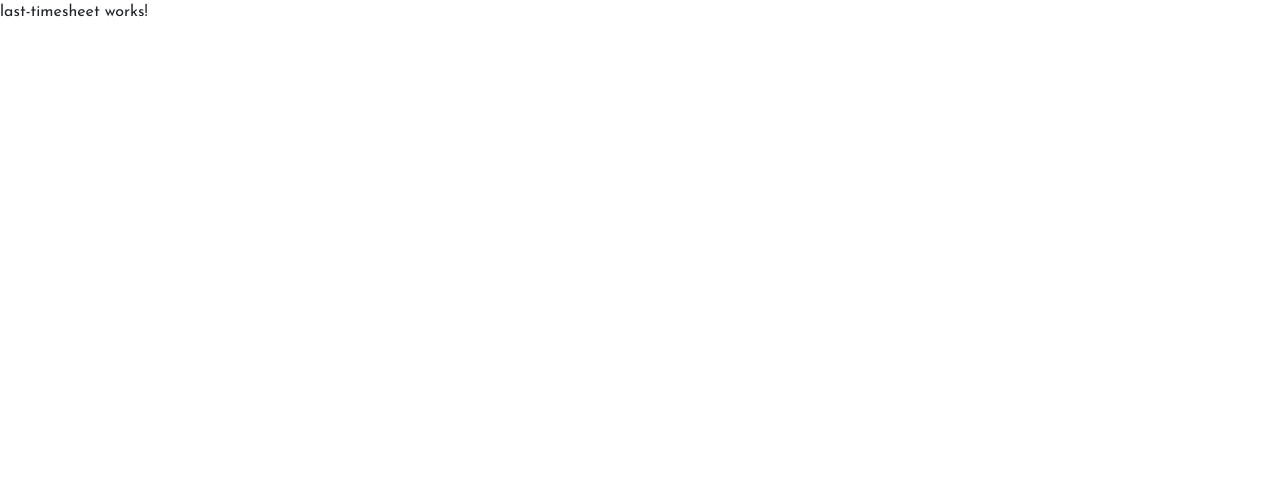
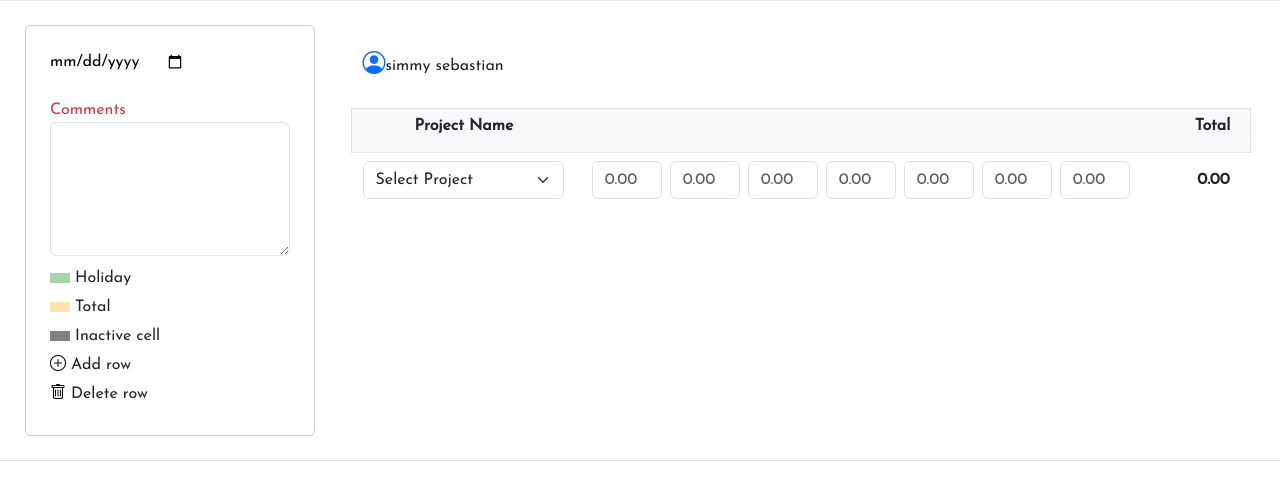
Before and after one commit to abiynne/test, an Angular app: page /last-timesheet in a window 1280 px wide. Shown: the top 500 px of the page. Built offline with nearby package versions, Linux system fonts and the light colour scheme.

Commit message:
Dynamiclly adding/removing rows & Total is calculating in each rows

```diff
--- a/src/app/components/createtimesheet/createtimesheet.component.css
+++ b/src/app/components/createtimesheet/createtimesheet.component.css
@@ -5,6 +5,10 @@
 .border {
   border: 1px solid #ccc;
   border-radius: 5px;
+}
+
+.main-custom-border{
+  width: max-content;
 }
 
 #contact-card {
--- a/src/app/components/createtimesheet/createtimesheet.component.html
+++ b/src/app/components/createtimesheet/createtimesheet.component.html
@@ -90,11 +90,14 @@
                             <i class="bi bi-person-circle text-primary" style="font-size: 23px;"></i>
                         </div>
                         <div>
-                            <h5 class="mb-0" style="padding-left: 5px" ngbPopover="{{ contactCardContent }}"
-                                popoverTitle="Contact Card" #contactCard="ngbPopover"
-                                triggers="mouseenter:showContactCard(contactCard); mouseleave:hideContactCard(contactCard)">
-                                Shinto Chandy
-                            </h5>
+                            <div class="mb-0" style="padding-left: 5px" (mouseenter)="showContactCard()"
+                                (mouseleave)="hideContactCard()">
+                                <span>
+                                    Shinto Chandy
+                                </span>
+                            </div>
+                            <div *ngIf="isContactCardVisible" [innerHTML]="contactCardContent" ngbPopover="Contact Card"
+                                popoverTitle="Contact Card" #contactCard="ngbPopover" triggers="manual"></div>
                         </div>
                     </div>
                     <div>
@@ -129,33 +132,31 @@
                         </div>
                     </div>
 
-                    <div class="row">
+                    <!-- Section for emp data entry -->
+                    <div class="row" *ngFor="let row of rows; let i = index" [id]="'row-' + i">
                         <div class="col py-2 d-flex align-items-center justify-content-center">
+
                             <select class="form-select">
-                                <option selected>Select Project</option>
-                                <option>Uprime</option>
-                                <option>Uprime R&D</option>
-                                <option>Open Therapeutics</option>
-                                <option>Shankar Distillers</option>
-                                <option>Vacations</option>
-                                <option>Holidays</option>
-                                <!-- Add more project options if needed -->
+                                <option disabled selected hidden>Select Project</option>
+                                <option *ngFor="let project of projects" [value]="project">{{ project }}</option>
                             </select>
+
                         </div>
 
                         <div class="col-8 py-2 border-right">
                             <div class="d-flex align-items-center">
                                 <!-- ngFor directive to generate the input fields dynamically instead of repeating the code multiple times -->
-                                <ng-container *ngFor="let weekDay of weekDays">
-                                    <input type="text" class="form-control mx-1" style="width: 70px;" pattern="[0-9]*"
-                                        inputmode="numeric" placeholder="0.00">
+                                <ng-container *ngFor="let weekDay of weekDays; let j = index">
+                                    <div class="col">
+                                        <input type="text" class="form-control mx-1" style="width: 70px;" pattern="[0-9]*" inputmode="numeric" placeholder="0.00" [(ngModel)]="row.hours[j]" (input)="calculateTotalSum()" />
+                                        </div>
                                 </ng-container>
                             </div>
                         </div>
 
                         <div class="col-1 py-2 d-flex flex-column align-items-center justify-content-center">
                             <div class="sum-box">
-                                <span class="fw-bold" id="totalSum">0.00</span>
+                                <span class="fw-bold" id="totalSum-{{i}}">{{ calculateRowTotal(row.hours) }}</span>
                             </div>
                         </div>
 
@@ -163,13 +164,14 @@
                             <div class="col-12 py-2 d-flex align-items-center justify-content-between">
                                 <div>
                                     <button type="button" class="btn btn-secondary btn-sm mx-2"
-                                        (click)="clearTextFields()">
+                                        (click)="clearTextFields(i)">
                                         <i class="bi bi-arrow-counterclockwise"></i>
                                     </button>
-                                    <button type="button" class="btn btn-primary btn-sm mx-2">
+
+                                    <button type="button" class="btn btn-primary btn-sm mx-2" (click)="addRow()">
                                         <i class="bi bi-plus"></i>
                                     </button>
-                                    <button type="button" class="btn btn-danger btn-sm mx-2">
+                                    <button type="button" class="btn btn-danger btn-sm mx-2" (click)="deleteRow(i)">
                                         <i class="bi bi-trash"></i>
                                     </button>
                                 </div>
@@ -181,10 +183,10 @@
 
             <!-- Button Section -->
             <div class="mt-4 d-flex justify-content-center fs-6">
-                <button type="button" class="btn btn-primary mx-2">BACK</button>
+                <button type="button" class="btn btn-primary mx-2" (click)="goToDashboard()">BACK</button>
                 <button type="button" class="btn btn-secondary mx-2">SAVE</button>
                 <button type="button" class="btn btn-success mx-2">SUBMIT</button>
-                <button #yourButton class="btn btn-danger mx-2 custom-btn">
+                <button #arrowButton class="btn btn-danger mx-2 custom-btn">
                     NEXT
                     <span class="animation-container"></span>
                 </button>
@@ -193,7 +195,6 @@
     </div>
 </div>
 
-
 <!-- Copyright -->
 <div class="text-center text-dark p-3">
     © 2023 Copyright :
--- a/src/app/components/createtimesheet/createtimesheet.component.ts
+++ b/src/app/components/createtimesheet/createtimesheet.component.ts
@@ -2,9 +2,9 @@ import { AfterViewInit, Component, ElementRef, OnInit, ViewChild } from '@angula
 import { NgbCalendar, NgbDate, NgbDateStruct } from '@ng-bootstrap/ng-bootstrap';
 import { NgbDateParserFormatter } from '@ng-bootstrap/ng-bootstrap';
 import { DomSanitizer, SafeHtml } from '@angular/platform-browser';
+import { Router } from '@angular/router';
 import * as $ from 'jquery';
 import lottie from 'lottie-web';
-
 
 @Component({
   selector: 'app-createtimesheet',
@@ -21,14 +21,25 @@ export class CreatetimesheetComponent implements OnInit, AfterViewInit {
   dropdownLabel: string = '';
   weeks: string[] = []; // for weeks
   isContactCardVisible: boolean = false; // for contact card
-  contactCardContent: SafeHtml = '';
+  contactCardContent: SafeHtml | null = null; //for contact card content
   daysOfWeek!: Date[]; // Array to hold days of the week
   weekDays: number[] = [1, 2, 3, 4, 5, 6, 7];
   defaultTotalSum: string = '0.00';
-  @ViewChild('yourButton', { static: false }) yourButton!: ElementRef<HTMLButtonElement>;
+  rows: any[] = []; //for DOM add or remove rows
+  @ViewChild('arrowButton', { static: false }) arrowButton!: ElementRef<HTMLButtonElement>;
+  // for adding rows based on the dropdown count
+  selectedProject: string = '';
+  projects: string[] = [
+    'Uprime',
+    'Uprime R&D',
+    'Open Therapeutics',
+    'Shankar Distillers',
+    'Vacations',
+    'Holidays'
+    // Add more project options if needed
+  ];
 
-
-  constructor(private calendar: NgbCalendar, private dateParser: NgbDateParserFormatter, private sanitizer: DomSanitizer) {
+  constructor(private calendar: NgbCalendar, private dateParser: NgbDateParserFormatter, private sanitizer: DomSanitizer, private router: Router) {
     const today = this.calendar.getToday();
     this.selectedDate = today;
     this.minDate = this.calendar.getPrev(this.calendar.getToday(), 'y', 5) as NgbDate; // Update to 10 years before current year
@@ -42,27 +53,29 @@ export class CreatetimesheetComponent implements OnInit, AfterViewInit {
   }
 
   ngOnInit() {
-    this.contactCardContent = this.sanitizer.bypassSecurityTrustHtml(`
+    const cardContent = `
       <div class="card" style="width: 18rem;">
         <div class="card-header">
-          <i class="bi bi-person-circle text-primary" style="font-size: 80px;"></i>
+          <i class="bi bi-person-circle text-primary" style="font-size: 50px;"></i>
         </div>
         <div class="card-body">
           <h5 class="card-title">Shinto Chandy</h5>
-          <p class="card-text">Mobile: 1234567890</p>
-          <p class="card-text">Work: 9876543210</p>
-          <p class="card-text">Email: example@example.com</p>
+          <p class="card-text">Mobile No.: 1234567890</p>
+          <p class="card-text">Work No.: 0987654321</p>
+          <p class="card-text">Email: schandy@v2soft.com</p>
         </div>
       </div>
-    `);
+    `;
+    this.contactCardContent = this.sanitizer.bypassSecurityTrustHtml(cardContent);
     this.daysOfWeek = this.getDaysOfWeek();
+    this.addRow(); // Add an initial row when the component initializes
   }
 
   ngAfterViewInit() {
     const inputs = $('input[type="text"]');
     const totalSum = $('#totalSum');
-    const buttonElement = this.yourButton.nativeElement;
-    const animationContainer = buttonElement.querySelector('.animation-container') as Element;
+    const buttonElement = this.arrowButton.nativeElement;
+    const animationContainer = buttonElement.querySelector('.animation-container') as Element;  // for lottie animation
 
     inputs.on('input', () => {
       let sum = 0;
@@ -85,28 +98,79 @@ export class CreatetimesheetComponent implements OnInit, AfterViewInit {
     });
   }
 
-  // for clearing the input that was entered from th text field and from sum  field
-  clearTextFields() {
-    const inputs = $('input[type="text"]');
-    inputs.val(''); // Clear the input field values
+  addRow() {
+    const dropdownCount = this.projects.length;
+    if (this.rows.length < dropdownCount) {
+      const newRow: { project: string, hours: string[] } = { project: this.selectedProject, hours: [] };
+      for (let i = 0; i < this.daysOfWeek.length; i++) {
+        newRow.hours.push(''); // Initialize hours array with empty values
+      }
+      this.rows.push(newRow);
+      const newRowIdx = this.rows.length - 1;
+      this.clearTextFields(newRowIdx); // Call clearTextFields for the newly added row
+      this.calculateTotalSum(); // Calculate the total sum again
+    }
+  }
 
+  deleteRow(index: number) {
+    if (index > 0) {
+      this.rows.splice(index, 1); // Remove the row at the specified index
+    }
+  }
+
+  calculateTotalSum() {
+    this.rows.forEach((row, rowIndex) => {
       let sum = 0;
+      const inputs = $(`#row-${rowIndex} input[type="text"]`);
+
       inputs.each((index, input) => {
         const value = parseFloat($(input).val() as string);
         if (!isNaN(value)) {
           sum += value;
         }
       });
-    $('#totalSum').text(sum.toFixed(2));
+
+      const totalSum = $(`#totalSum-${rowIndex}`);
+      totalSum.text(sum.toFixed(2));
+    });
   }
 
-  showContactCard(contactCard: any) {
-    contactCard.open();
+
+  calculateRowTotal(hours: string[]): string {
+    let sum = 0;
+    for (let i = 0; i < hours.length; i++) {
+        const value = parseFloat(hours[i]);
+        if (!isNaN(value)) {
+            sum += value;
+        }
+    }
+    return sum.toFixed(2);
 }
 
-  hideContactCard(contactCard: any) {
-    contactCard.close();
+  // for clearing the input that was entered from th text field and from sum  field
+  clearTextFields(rowIndex: number) {
+  const rowInputs = $(`#row-${rowIndex} input[type="text"]`);
+  rowInputs.val('');
+
+  const sum = 0;
+  const totalSum = $(`#totalSum-${rowIndex}`);
+  totalSum.text(sum.toFixed(2));
+
+  const selectElement = $(`#row-${rowIndex} select.form-select`);
+  selectElement.prop('selectedIndex', 0);
 }
+
+
+
+
+  showContactCard() {
+    this.isContactCardVisible = true;
+  }
+
+  hideContactCard() {
+    this.isContactCardVisible = false;
+  }
+
 
   getDaysOfWeek(): Date[] {
     const startDate = new Date(); // Use the desired start date
@@ -258,4 +322,9 @@ export class CreatetimesheetComponent implements OnInit, AfterViewInit {
     }
   }
 
+  goToDashboard() {
+    this.router.navigate(['/dashboard']);
   }
+
+
+}
--- a/src/app/components/last-timesheet/last-timesheet.component.css
+++ b/src/app/components/last-timesheet/last-timesheet.component.css
@@ -0,0 +1,67 @@
+.container {
+    margin-top: 20px;
+  }
+
+  .custom-border {
+    border: 1px solid #ccc;
+    border-radius: 5px;
+  }
+
+  .profile-icon {
+    font-size: 1rem;
+    color: #000;
+    cursor: pointer;
+    margin-left: 0.75rem; /* Added margin to separate the icon from the dropdown */
+  }
+
+  .legend-box {
+    display: flex;
+    flex-direction: column;
+    margin-top: 10px;
+  }
+
+  .legend-row {
+    display: flex;
+    align-items: center;
+    margin-bottom: 5px;
+  }
+
+  .legend-rectangle {
+    width: 20px;
+    height: 10px;
+    margin-right: 5px;
+  }
+
+  .legend-green {
+    background-color: rgba(0, 128, 0, 0.342);
+  }
+
+  .legend-orange {
+    background-color: rgba(255, 166, 0, 0.333);
+  }
+
+  .legend-gray {
+    background-color: gray;
+  }
+
+  .legend-icon {
+    font-size: 1rem;
+    color: #000;
+    cursor: pointer;
+    margin-right: 5px;
+  }
+
+  .curved-rectangles {
+    display: flex;
+    align-items: center;
+    margin-top: 10px;
+  }
+
+  .curved-rectangle {
+    width: 80px;
+    height: 30px;
+    background-color: white;
+    border: 1px solid #ccc;
+    border-radius: 15px;
+    margin-right: 5px;
+  }
--- a/src/app/components/last-timesheet/last-timesheet.component.html
+++ b/src/app/components/last-timesheet/last-timesheet.component.html
@@ -1 +1,121 @@
-<p>last-timesheet works!</p>
+<!-- <p>last-timesheet works!</p> -->
+
+<div>
+    <div class="row border p-4 mv-4">
+        <div class="col-md-3">
+            <div class="custom-border p-4">
+
+                <!-- Drop Down Options -->
+                <div class="d-flex align-items-center">
+                    <!-- add the drop down here -->
+                </div>
+
+                <!-- Calendar -->
+                <input type="date" id="calendarInput" style="border: none; padding: 0;">
+
+                <!-- Comment -->
+                <div class="form-group text-danger"><br>
+                    <label for="comment">Comments</label>
+                    <textarea class="form-control" id="comment" rows="5"></textarea>
+                </div>
+
+                <!-- legend box -->
+                <div class="legend-box">
+                    <div class="legend-row">
+                        <div class="legend-rectangle legend-green"></div>
+                        <span class="legend-label">Holiday</span>
+                    </div>
+                    <div class="legend-row">
+                        <div class="legend-rectangle legend-orange"></div>
+                        <span class="legend-label">Total</span>
+                    </div>
+                    <div class="legend-row">
+                        <div class="legend-rectangle legend-gray"></div>
+                        <span class="legend-label">Inactive cell</span>
+                    </div>
+                    <div class="legend-row">
+                        <span class="legend-icon">
+                            <i class="bi bi-plus-circle"></i>
+                        </span>
+                        <span class="legend-label">Add row</span>
+                    </div>
+                    <div class="legend-row">
+                        <span class="legend-icon">
+                            <i class="bi bi-trash"></i>
+                        </span>
+                        <span class="legend-label">Delete row</span>
+                    </div>
+                </div>
+
+
+            </div>
+        </div>
+
+        <!-- right side section -->
+        <div class="col-md-9">
+            <div class="p-4 border-right-4" style="width: calc(100% + 8px);">
+                <div class="d-flex align-items-center justify-content-between">
+                    <div class="d-flex align-items-center">
+                        <div class="mr-3">
+                            <i class="bi bi-person-circle text-primary" style="font-size: 23px;"></i>
+                        </div>
+                        <div>
+                            <span>simmy sebastian</span>
+                        </div>
+                    </div>
+                    <div>
+                        <!-- here ad weeks contents -->
+                    </div>
+                </div>
+
+                <div class="mt-4">
+                    <div class="row border bg-light">
+                        <div class="col py-1 d-flex align-items-center justify-content-center">
+                            <h6 class="fw-bold">Project Name</h6>
+                            <!-- Add project name content here -->
+                        </div>
+                        <div class="col-8 py-2 border-right">
+                            <div class="d-flex align-items-center justify-content-center">
+                                <!-- display days of -->
+                            </div>
+                        </div>
+                        <div class="col-1 py-2 d-flex flex-column align-items-center justify-content-center">
+                            <h6 class="fw-bold">Total</h6>
+                            <!-- Total count here -->
+                        </div>
+                    </div>
+
+                    <div class="row">
+                        <div class="col py-2 d-flex align-items-center justify-content-center">
+                            <select class="form-select">
+                                <option selected>Select Project</option>
+                                <option>Uprime</option>
+                                <option>Shankar Distillers</option>
+                                <option>Vacations</option>
+                                <option>Holidays</option>
+                                <!-- Add more project options if needed -->
+                            </select>
+                        </div>
+
+                        <div class="col-8 py-2 border-right">
+                            <div class="d-flex align-items-center">
+                                <!-- ngFor directive to generate the input fields dynamically instead of repeating the code multiple times -->
+                                <ng-container *ngFor="let weekDay of weekDays">
+                                    <input type="text" class="form-control mx-1" style="width: 70px;" pattern="[0-9]*"
+                                        inputmode="numeric" placeholder="0.00">
+                                </ng-container>
+                            </div>
+                        </div>
+
+                        <div class="col-1 py-2 d-flex flex-column align-items-center justify-content-center">
+                            <div class="sum-box">
+                                <span class="fw-bold" id="totalSum">0.00</span>
+                            </div>
+                        </div>
+                    </div>
+                </div>
+            </div>
+
+        </div>
+    </div>
+</div>
--- a/src/app/components/last-timesheet/last-timesheet.component.ts
+++ b/src/app/components/last-timesheet/last-timesheet.component.ts
@@ -1,10 +1,35 @@
-import { Component } from '@angular/core';
-
+import { AfterViewInit, Component, OnInit } from '@angular/core';
+declare var $: any; // Import jQuery
 @Component({
   selector: 'app-last-timesheet',
   templateUrl: './last-timesheet.component.html',
   styleUrls: ['./last-timesheet.component.css']
 })
-export class LastTimesheetComponent {
+export class LastTimesheetComponent implements OnInit, AfterViewInit {
+  selectedOption: string = '';
+  dropdownOptions: string[] = ['Option 1', 'Option 2', 'Option 3'];
+  weeks: string[] = []; // for weeks
+  weekDays: number[] = [1, 2, 3, 4, 5, 6, 7];
+  defaultTotalSum: string = '0.00';
 
+  ngOnInit() {
+    // Initialize popover after the component is initialized
+    $(document).ready(() => {
+      $('[data-bs-toggle="popover"]').popover();
+    });
+  }
+
+  ngAfterViewInit() {
+    // Destroy popover when the component is destroyed to prevent memory leaks
+    $(document).ready(() => {
+      $('[data-bs-toggle="popover"]').on('hidden.bs.popover', () => {
+        $(this).popover('dispose');
+      });
+    });
+  }
+
+  onSelectionChange(event: any) {
+    // Do something with the selected option
+    console.log(event.value);
+  }
 }
```
Lines whose indentation alone changed are shown as unchanged.
